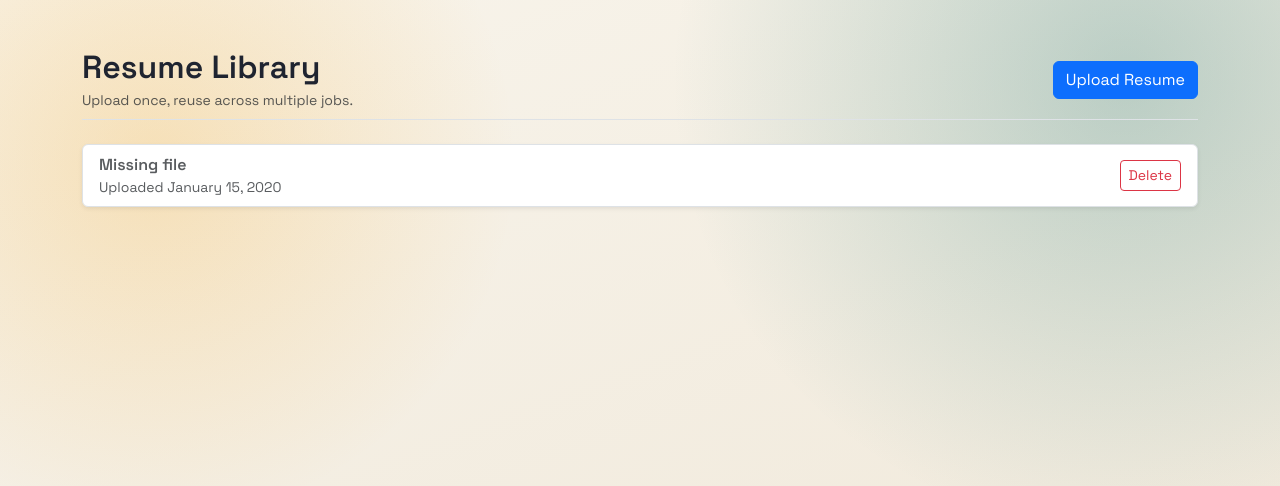
After one commit to NU-CS-Software-Studio-Spring-26/project-next-step-assistant, a Rails app: page /resumes in a window 1280 px wide. The commit adds this page. Shown: the top 486 px of the page. Run offline with Rails 7, Linux system fonts and the light colour scheme; tables that the repository leaves empty hold one stand-in row (values such as "Sample post"); parts of the project's set-up code (start-up, migrations or seed data) failed here and were passed over; some libraries are stand-ins or nearby versions.

Commit message:
Add reusable resume library with job resume selection support

```diff
--- a/app/controllers/jobs_controller.rb
+++ b/app/controllers/jobs_controller.rb
@@ -80,6 +80,6 @@ class JobsController < ApplicationController
 
     # Only allow a list of trusted parameters through.
     def job_params
-      params.expect(job: [ :title, :organization_name, :deadline, :start_date, :description, :status ])
+      params.expect(job: [ :title, :organization_name, :deadline, :start_date, :description, :status, :resume_id ])
     end
 end
--- a/app/controllers/resumes_controller.rb
+++ b/app/controllers/resumes_controller.rb
@@ -1,16 +1,21 @@
 class ResumesController < ApplicationController
-  before_action :set_job
+  before_action :set_job, if: :nested_job_request?
   before_action :set_resume, only: %i[destroy]
 
+  def index
+    @resumes = Resume.with_attached_file.order(created_at: :desc)
+  end
+
   def new
-    @resume = @job.resumes.build
+    @resume = Resume.new
   end
 
   def create
-    @resume = @job.resumes.build(resume_params)
+    @resume = Resume.new(resume_params)
+    @resume.job_id = @job.id if nested_job_request?
 
     if @resume.save
-      redirect_to @job, notice: "Resume was added."
+      redirect_to nested_job_request? ? @job : resumes_path, notice: "Resume was added."
     else
       render :new, status: :unprocessable_entity
     end
@@ -18,7 +23,7 @@ class ResumesController < ApplicationController
 
   def destroy
     @resume.destroy!
-    redirect_to @job, notice: "Resume was removed.", status: :see_other
+    redirect_to nested_job_request? ? @job : resumes_path, notice: "Resume was removed.", status: :see_other
   end
 
   private
@@ -28,10 +33,18 @@ class ResumesController < ApplicationController
   end
 
   def set_resume
-    @resume = @job.resumes.find(params.expect(:id))
+    @resume = if nested_job_request?
+      @job.resumes.find(params.expect(:id))
+    else
+      Resume.find(params.expect(:id))
+    end
   end
 
   def resume_params
     params.expect(resume: [:file])
   end
+
+  def nested_job_request?
+    params[:job_id].present?
+  end
 end
--- a/app/models/job.rb
+++ b/app/models/job.rb
@@ -1,3 +1,4 @@
 class Job < ApplicationRecord
+  belongs_to :resume, optional: true
   has_many :resumes, dependent: :destroy
 end
--- a/app/views/resumes/_form.html.erb
+++ b/app/views/resumes/_form.html.erb
@@ -1,4 +1,5 @@
-<%= form_with model: [job, resume], html: { multipart: true } do |f| %>
+<% resume_form_model = job.present? ? [job, resume] : resume %>
+<%= form_with model: resume_form_model, html: { multipart: true } do |f| %>
   <% if resume.errors.any? %>
     <div class="alert alert-danger" role="alert">
       <p class="fw-semibold mb-1"><%= pluralize(resume.errors.count, "error") %> prevented saving:</p>
--- /dev/null
+++ b/app/views/resumes/index.html.erb
@@ -0,0 +1,47 @@
+<% content_for :title, "Resume Library" %>
+
+<div class="container py-4 py-lg-5">
+  <% if notice.present? %>
+    <div class="alert alert-success mb-4" role="alert"><%= notice %></div>
+  <% end %>
+
+  <header class="d-flex flex-column flex-sm-row justify-content-between align-items-start align-items-sm-center gap-3 mb-4 pb-2 border-bottom">
+    <div>
+      <h1 class="h2 mb-1 fw-semibold">Resume Library</h1>
+      <p class="text-body-secondary mb-0 small">Upload once, reuse across multiple jobs.</p>
+    </div>
+    <%= link_to "Upload Resume", new_resume_path, class: "btn btn-primary" %>
+  </header>
+
+  <% if @resumes.any? %>
+    <ul class="list-group shadow-sm">
+      <% @resumes.each do |resume| %>
+        <li class="list-group-item d-flex flex-column flex-sm-row justify-content-between align-items-start align-items-sm-center gap-3">
+          <div>
+            <% if resume.file.attached? %>
+              <div class="fw-semibold"><%= resume.file.filename %></div>
+              <div class="small text-body-secondary">Uploaded <%= l(resume.created_at.to_date, format: :long) %></div>
+            <% else %>
+              <div class="fw-semibold text-body-secondary">Missing file</div>
+              <div class="small text-body-secondary">Uploaded <%= l(resume.created_at.to_date, format: :long) %></div>
+            <% end %>
+          </div>
+          <div class="d-flex gap-2">
+            <% if resume.file.attached? %>
+              <%= link_to "Download", resume.file, class: "btn btn-sm btn-outline-primary" %>
+            <% end %>
+            <%= button_to "Delete", resume_path(resume), method: :delete, class: "btn btn-sm btn-outline-danger", form: { data: { turbo_confirm: "Delete this resume?" } } %>
+          </div>
+        </li>
+      <% end %>
+    </ul>
+  <% else %>
+    <div class="card shadow-sm border-0">
+      <div class="card-body p-4 p-lg-5 text-center">
+        <h2 class="h5 fw-semibold mb-2">No resumes uploaded yet</h2>
+        <p class="text-body-secondary mb-4">Upload a PDF resume to start using the reusable library.</p>
+        <%= link_to "Upload Resume", new_resume_path, class: "btn btn-primary" %>
+      </div>
+    </div>
+  <% end %>
+</div>
--- a/config/routes.rb
+++ b/config/routes.rb
@@ -1,5 +1,6 @@
 Rails.application.routes.draw do
   root "home#index"
+  resources :resumes, only: [:index, :new, :create, :destroy]
   resources :jobs do
     resources :resumes, only: %i[new create destroy]
   end
--- /dev/null
+++ b/db/migrate/20260501192925_add_resume_to_jobs.rb
@@ -0,0 +1,5 @@
+class AddResumeToJobs < ActiveRecord::Migration[8.1]
+  def change
+    add_reference :jobs, :resume, null: true, foreign_key: true
+  end
+end
--- /dev/null
+++ b/db/migrate/20260501193000_change_job_id_null_on_resumes.rb
@@ -0,0 +1,5 @@
+class ChangeJobIdNullOnResumes < ActiveRecord::Migration[8.1]
+  def change
+    change_column_null :resumes, :job_id, true
+  end
+end
```
Also changed, not shown: app/models/resume.rb (+9 -1 lines), app/views/jobs/_form.html.erb (+10 -0 lines), app/views/jobs/show.html.erb (+9 -0 lines), app/views/resumes/new.html.erb (+5 -5 lines), db/schema.rb, db/test.sqlite3.
